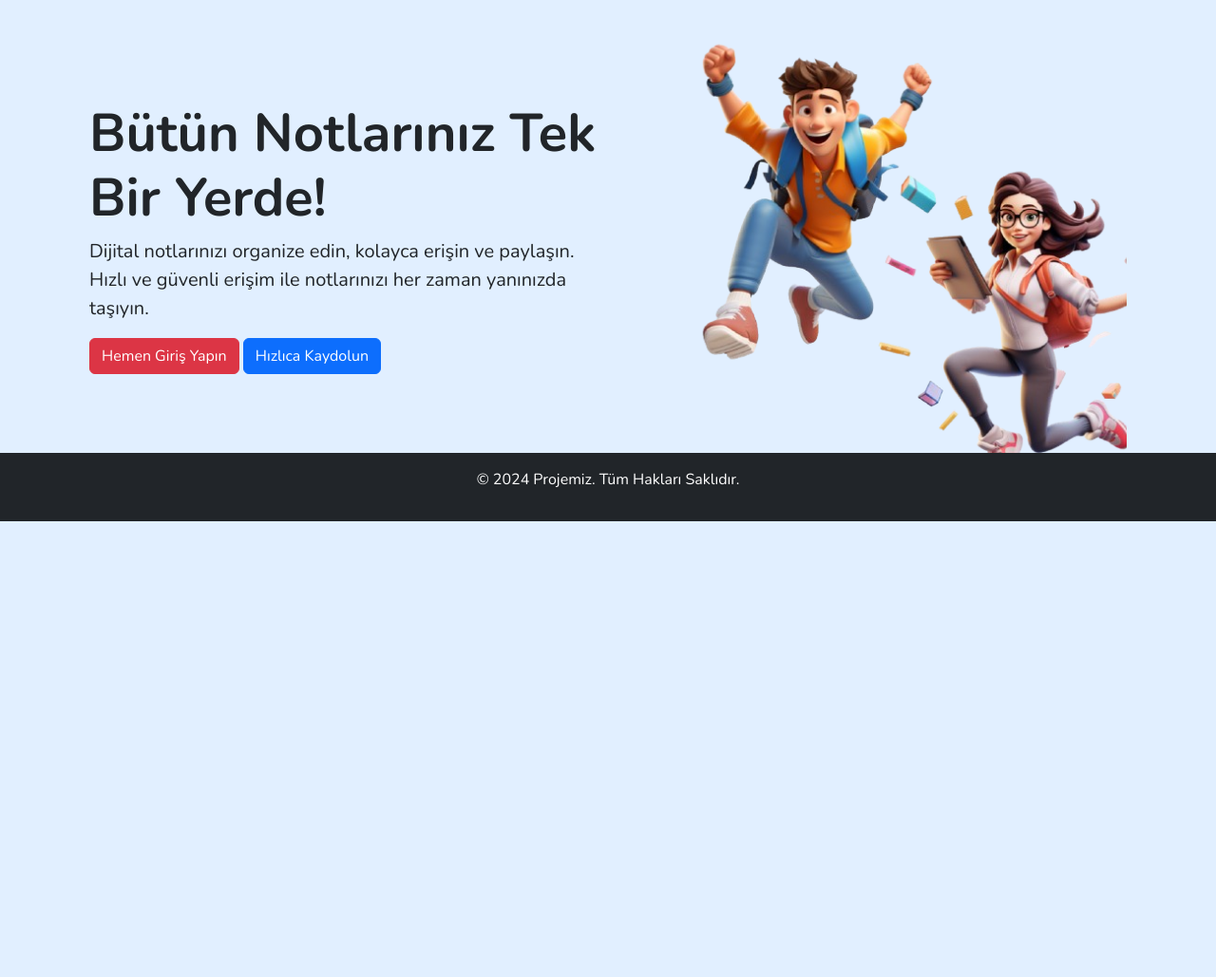
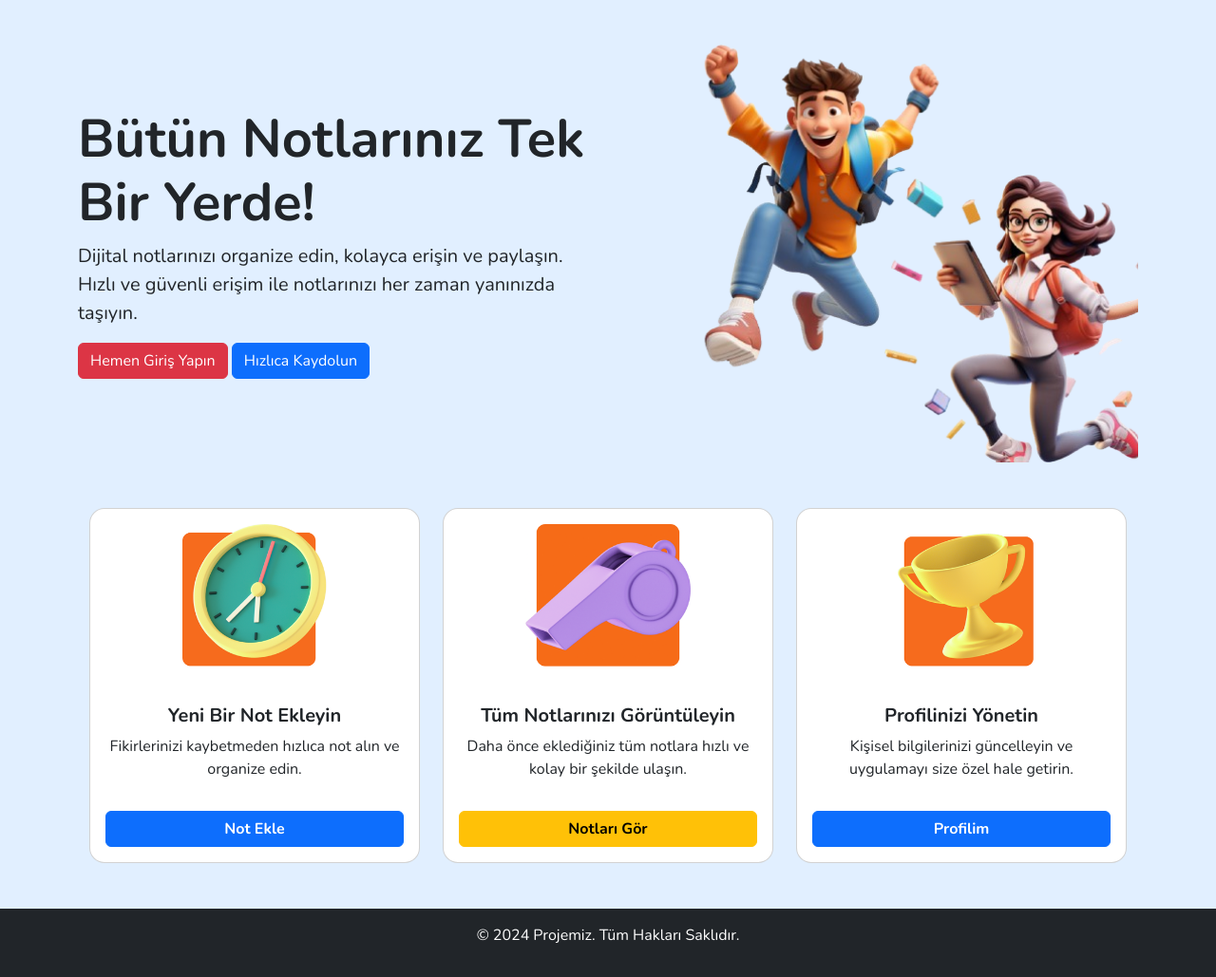
Before and after one commit to softbeko/not_app, a Django app: page / in a window 1280 px wide. Shown: the part 56-1085 px from the top of the page at 95% size. Before the commit the page ends 605 px from the top, so only its background shows below. Run offline with Django 5.2, Linux system fonts and the light colour scheme.

Commit message:
make style

```diff
--- /dev/null
+++ b/notlar/templates/includes/make.html
@@ -0,0 +1,56 @@
+{% load static %}
+<div class="container my-5" style="color:#1f5692">
+    <div class="row text-center">
+        <!-- Card 1 -->
+        <div class="col-md-4 d-flex align-items-stretch">
+            <div class="card h-100 rounded-4">
+                <img src="{% static 'images/notlar.png' %}"
+                     class="mt-3 d-block mx-auto"
+                     width="auto"
+                     height="auto"
+                     style="max-height: 150px;
+                            width: auto"
+                     alt="Resim 1">
+                <div class="card-body d-flex flex-column">
+                    <h5 class="card-title fw-bold mt-4">Yeni Bir Not Ekleyin</h5>
+                    <p class="card-text flex-grow-1">Fikirlerinizi kaybetmeden hızlıca not alın ve organize edin.</p>
+                    <a href="{% url 'not_ekle' %}" class="btn btn-primary mt-3 fw-bold">Not Ekle</a>
+                </div>
+            </div>
+        </div>
+        <!-- Card 2 -->
+        <div class="col-md-4 d-flex align-items-stretch">
+            <div class="card h-100 rounded-4">
+                <img src="{% static 'images/notekle.png' %}"
+                     class="mt-3 d-block mx-auto"
+                     width="auto"
+                     height="auto"
+                     style="max-height: 150px;
+                            width: auto"
+                     alt="Resim 2">
+                <div class="card-body d-flex flex-column">
+                    <h5 class="card-title fw-bold mt-4">Tüm Notlarınızı Görüntüleyin</h5>
+                    <p class="card-text flex-grow-1">Daha önce eklediğiniz tüm notlara hızlı ve kolay bir şekilde ulaşın.</p>
+                    <a href="{% url 'notlar' %}" class="btn btn-warning mt-3 fw-bold">Notları Gör</a>
+                </div>
+            </div>
+        </div>
+        <!-- Card 3 -->
+        <div class="col-md-4 d-flex align-items-stretch">
+            <div class="card h-100 rounded-4">
+                <img src="{% static 'images/profilgor.png' %}"
+                     class="mt-3 d-block mx-auto"
+                     width="auto"
+                     height="auto"
+                     style="max-height: 150px;
+                            width: auto"
+                     alt="Resim 3">
+                <div class="card-body d-flex flex-column">
+                    <h5 class="card-title fw-bold mt-4">Profilinizi Yönetin</h5>
+                    <p class="card-text flex-grow-1">Kişisel bilgilerinizi güncelleyin ve uygulamayı size özel hale getirin.</p>
+                    <a href="{% url 'profile' %}" class="btn btn-primary mt-3 fw-bold">Profilim</a>
+                </div>
+            </div>
+        </div>
+    </div>
+</div>
--- a/notlar/templates/includes/slider.html
+++ b/notlar/templates/includes/slider.html
@@ -1,6 +1,6 @@
 <!-- templates/includes/slider.html -->
 {% load static %}
-<div class="container-fluid">
+<div>
     <div class="row align-items-center">
         <!-- Resim Bölümü -->
         <!-- Metin Bölümü -->
--- a/notlar/templates/index.html
+++ b/notlar/templates/index.html
@@ -5,4 +5,5 @@
 {% block content %}
     {% load static %}
     {% include "includes/slider.html" %}
+    {% include "includes/make.html" %}
 {% endblock content %}
```
Also changed, not shown: notlar/static/images/notekle.png (added), notlar/static/images/notlar.png (added), notlar/static/images/profilgor.png (added).
